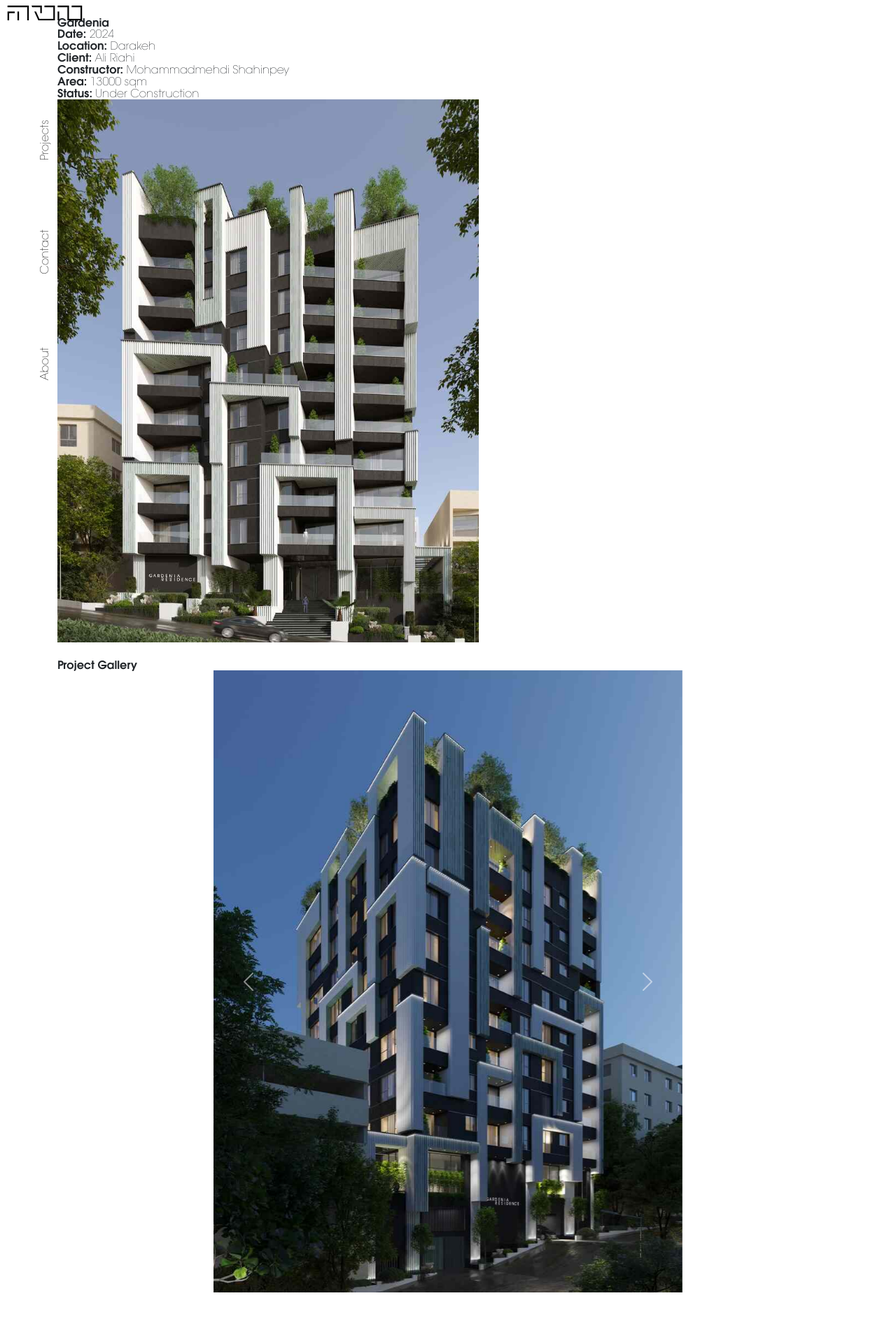
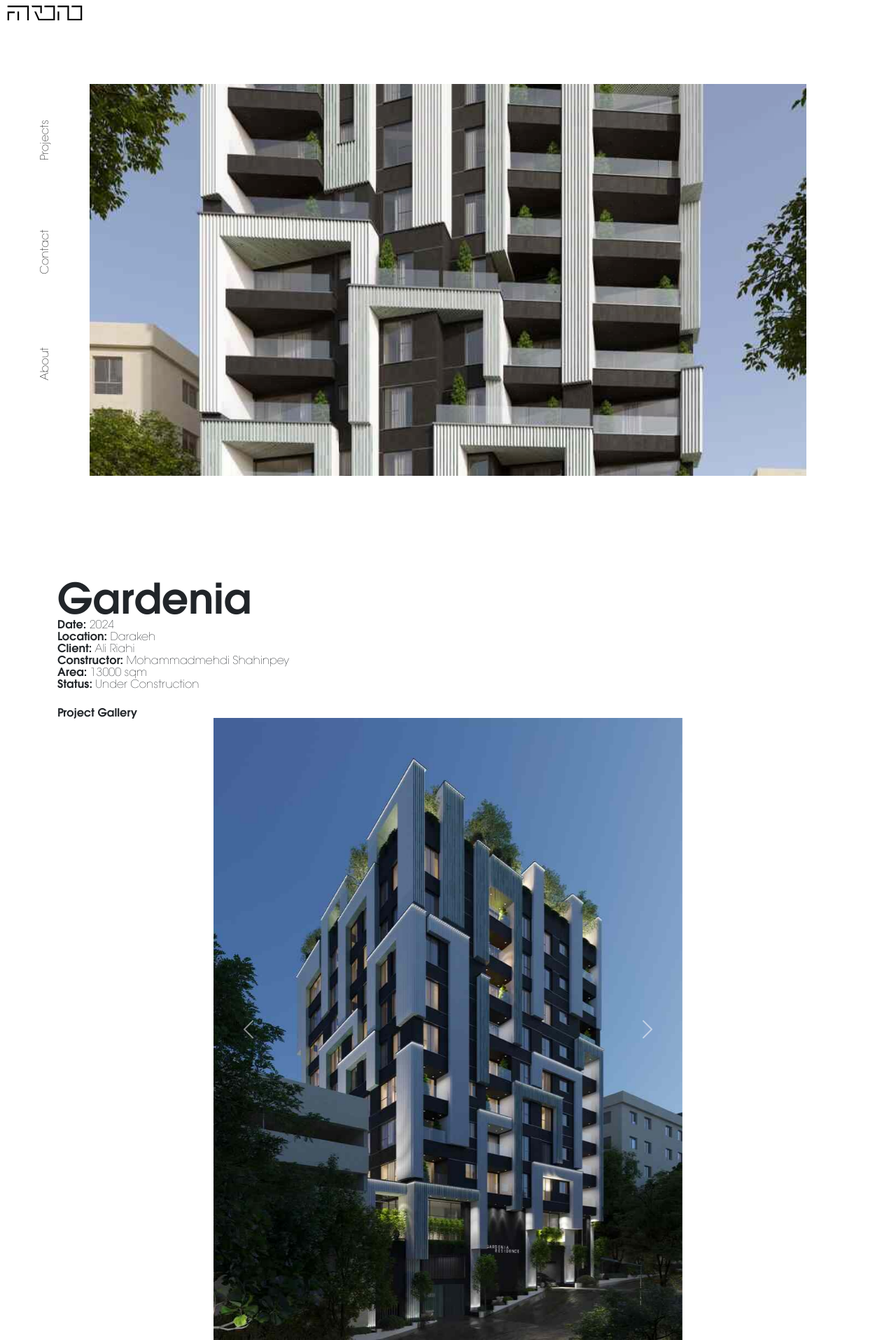
Before and after one commit to ifTeam/FardadArchitects, a Django app: page /projects/1-Gardenia/ in a window 1280 px wide. Shown: the whole page at 70% size. Before the commit the page ends 1847 px from the top, so only its background shows below. Run offline with Django 4.2, Linux system fonts and the light colour scheme; some libraries are stand-ins or nearby versions.

Commit message:
some edits on details style

```diff
--- a/static/css/project_detail.css
+++ b/static/css/project_detail.css
@@ -14,18 +14,31 @@
 .image-container {
     position: flex;
     max-width: 100%;
-    height: 800px;
-    height: 100%;
-    margin: auto;
+    height: 100vh;
+    width: 100%;
     overflow: hidden; /* Prevent cropping */
-}
+    flex: 1;
+  }
+  .image-container img {
+    width: 80%;
+    height: 70%;
+    object-fit: cover;
+    position: absolute;
+    top: 15%;
+    left: 10%;
+  }
 #day-img {
     z-index: 1;
-    height: 800px;
   }
 
   #night-img {
     z-index: 2;
     opacity: 0;
-    height: 800px;
   }
+  .container{
+    position: flex;
+    align-items: center;
+  }
+  h1{
+    font-size: 60px;
+  }
--- a/templates/projects/project_detail.html
+++ b/templates/projects/project_detail.html
@@ -20,20 +20,25 @@
     {% include 'base/header.html' %}
 
     <div class="container mt-4">
+
+        <!-- Day & Night Image Fade Effect -->
+        <div class="image-container">
+            <img src="{% static project.day_image %}" id="day-img" alt="Day View">
+            <img src="{% static project.night_image %}" id="night-img" alt="Night View">
+        </div>
         <h1>{{ project.name }}</h1>
+
+
+
+
+
+
         <p><strong>Date:</strong> {{ project.date }}</p>
         <p><strong>Location:</strong> {{ project.location }}</p>
         <p><strong>Client:</strong> {{ project.client }}</p>
         <p><strong>Constructor:</strong> {{ project.constructor }}</p>
         <p><strong>Area:</strong> {{ project.area }}</p>
         <p><strong>Status:</strong> {{ project.status }}</p>
-
-        <!-- Day & Night Image Fade Effect -->
-        <div class="image-container">
-            <img src="{% static project.day_image %}" id="day-img" alt="Day View">
-            <img src="{% static project.night_image %}" id="night-img" alt="Night View">
-        </div>
-
         <h3 class="mt-4">Project Gallery</h3>
 
         <!-- Slideshow for Additional Images -->
@@ -64,8 +69,8 @@
             function fadeEffect() {
                 $("#night-img")
                     .fadeTo(3000, 1)  // Fade in over 2 seconds
-                    .delay(1000)       // Stay fully visible for 3 seconds
-                    .fadeTo(3000, 0, fadeEffect);  // Fade out over 2 seconds, then repeat
+                    .delay(3000)       // Stay fully visible for 3 seconds
+                    .fadeTo(3000, 0, fadeEffect).delay(3000);  // Fade out over 2 seconds, then repeat
             }
 
             fadeEffect(); // Start the loop
```
